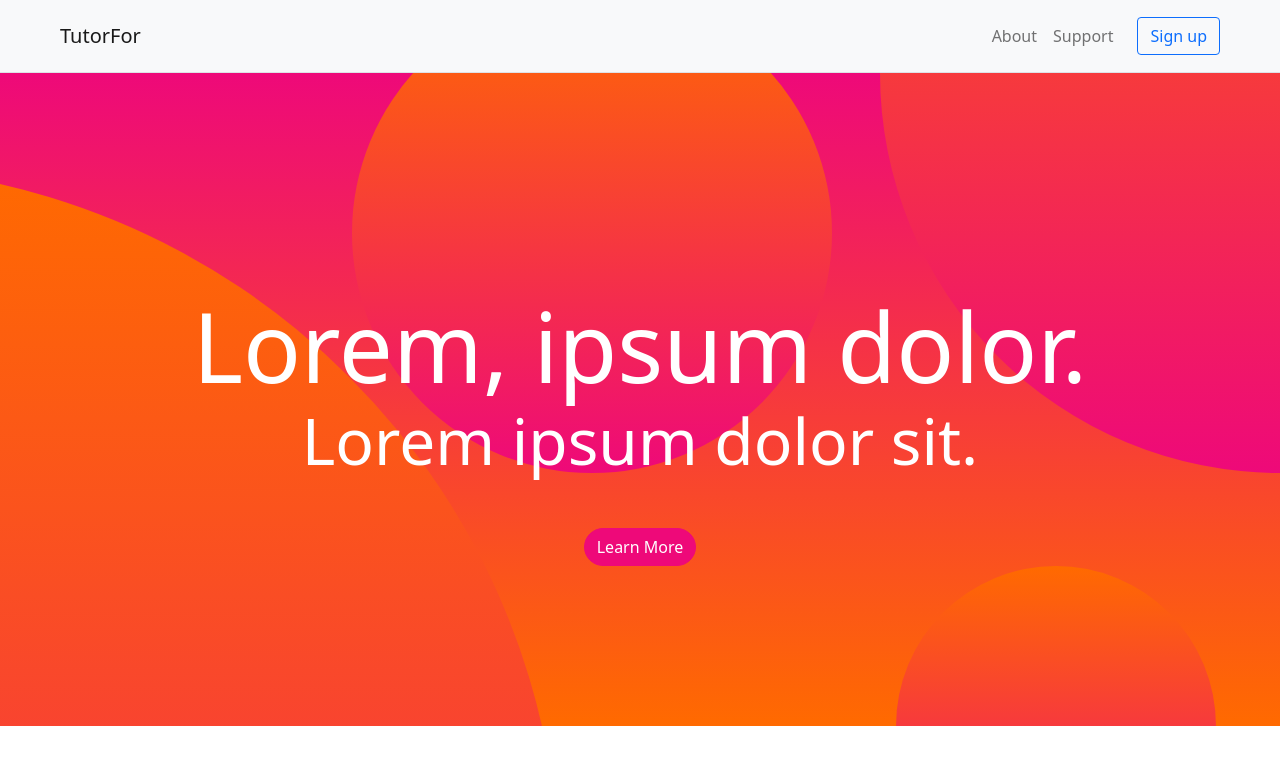
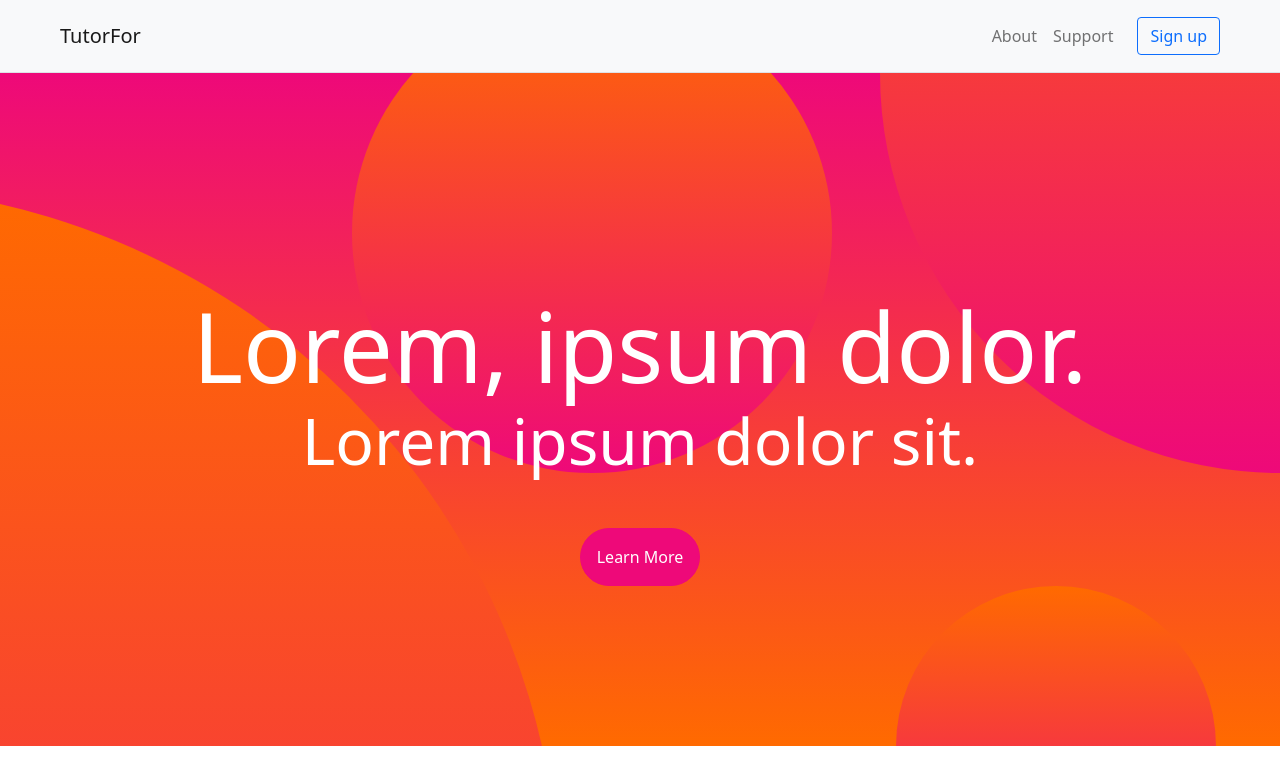
Before and after one commit to Shuyad/TutorFor, a Django app: page / in a window 1280 px wide. Shown: the top 771 px of the page. Run offline with Django 3.2, Linux system fonts and the light colour scheme.

Commit message:
Pages Updates (Index,Login,Signup)

```diff
--- a/templates/index.html
+++ b/templates/index.html
@@ -5,7 +5,7 @@
     <div class="container">
       <h1 class="masthead-heading mb-0">Lorem, ipsum dolor.</h1>
       <h2 class="masthead-subheading mb-0">Lorem ipsum dolor sit.</h2>
-      <a href="/user/signup" class="btn btn-primary btn-xl rounded-pill mt-5"
+      <a href="/user/signup" class="btn btn-primary btn-xl p-3 rounded-pill mt-5"
         >Learn More</a
       >
     </div>
```
